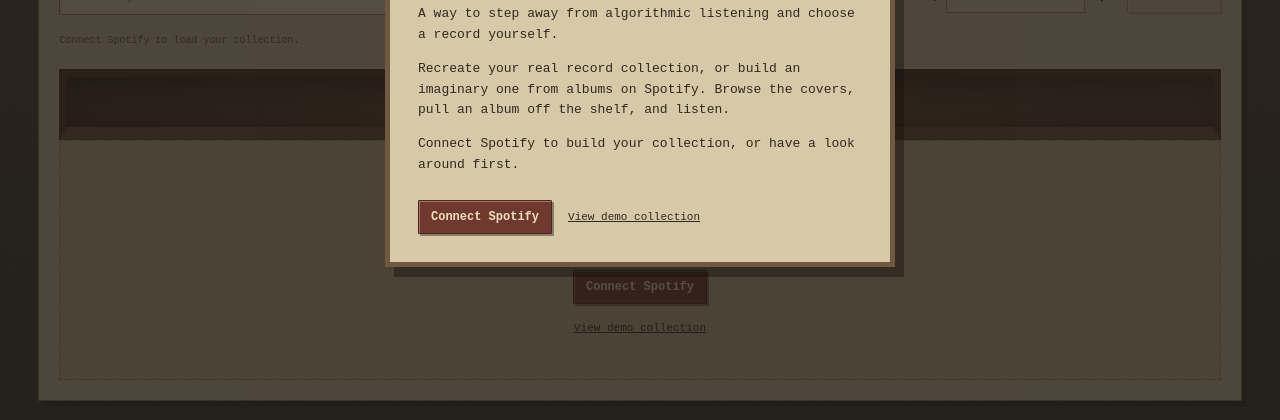
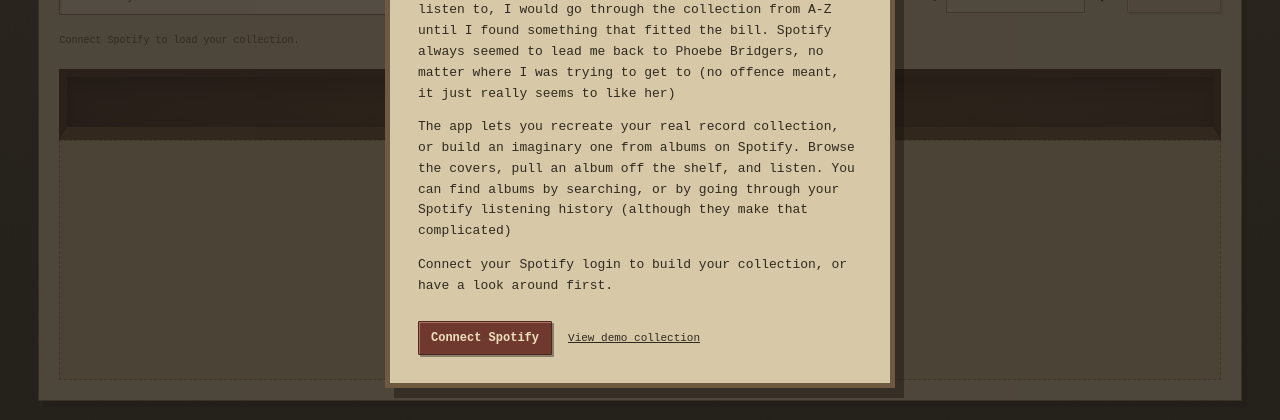
Before and after one commit to sebastianadams-music/SpotifyRecordCollection, a website with bundled scripts: page index.html in a window 1280 px wide. Shown: the part 310-730 px from the top of the page. Built offline with nearby package versions, Linux system fonts and the light colour scheme.

Commit message:
Use requested welcome popup copy

```diff
--- a/index.html
+++ b/index.html
@@ -233,16 +233,27 @@
       </h2>
       <div id="welcome-description">
         <p>
-          A way to step away from algorithmic listening and choose a record
-          yourself.
+          This is an app designed to circumvent the control over our listening
+          habits that streaming sites exert through their algorithms.
         </p>
         <p>
-          Recreate your real record collection, or build an imaginary one from
-          albums on Spotify. Browse the covers, pull an album off the shelf, and
-          listen.
+          I missed my record collection, both physically and from my MP3 player,
+          where if I didn't know what i wanted to listen to, I would go through
+          the collection from A-Z until I found something that fitted the bill.
+          Spotify always seemed to lead me back to Phoebe Bridgers, no matter
+          where I was trying to get to (no offence meant, it just really seems
+          to like her)
         </p>
         <p>
-          Connect Spotify to build your collection, or have a look around first.
+          The app lets you recreate your real record collection, or build an
+          imaginary one from albums on Spotify. Browse the covers, pull an album
+          off the shelf, and listen. You can find albums by searching, or by
+          going through your Spotify listening history (although they make that
+          complicated)
+        </p>
+        <p>
+          Connect your Spotify login to build your collection, or have a look
+          around first.
         </p>
       </div>
       <div class="welcome-actions">
```
